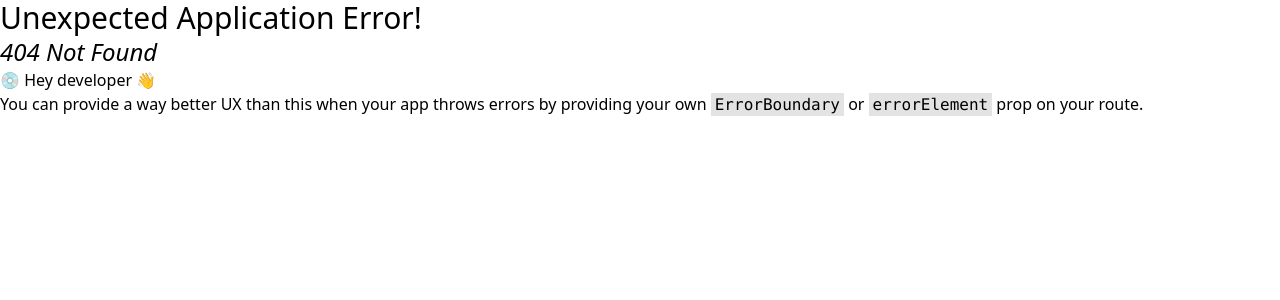
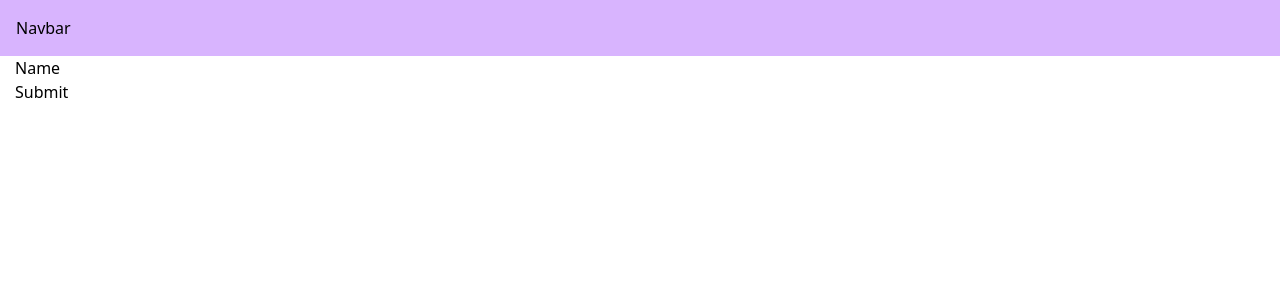
Before and after one commit to AM-Raju/frontend-missions, a React (Vite) app in the folder 00. Mission 6/Module_F4/react-reusuable-components/: page /profile in a window 1280 px wide. Before the commit this address had no page. Shown: the top 300 px of the page. Built offline with nearby package versions, Linux system fonts and the light colour scheme.

Commit message:
Module F5.1 done

```diff
--- a/00. Mission 6/Module_F4/react-reusuable-components/package.json
+++ b/00. Mission 6/Module_F4/react-reusuable-components/package.json
@@ -15,6 +15,7 @@
     "match-sorter": "^6.3.1",
     "react": "^18.2.0",
     "react-dom": "^18.2.0",
+    "react-hook-form": "^7.49.3",
     "react-router-dom": "^6.21.2",
     "sort-by": "^1.2.0",
     "tailwind-merge": "^2.2.0"
--- /dev/null
+++ b/00. Mission 6/Module_F4/react-reusuable-components/src/components/NormalForm.tsx
@@ -0,0 +1,22 @@
+import React from "react";
+import { useForm } from "react-hook-form";
+
+const NormalForm = () => {
+  const { register, handleSubmit } = useForm();
+
+  const onSubmit = (data) => {
+    console.log(data);
+  };
+
+  return (
+    <form onSubmit={handleSubmit(onSubmit)}>
+      <div>
+        <label htmlFor="name">Name</label>
+        <input type="text" id="name" {...register("name")} />
+      </div>
+      <button type="submit">Submit</button>
+    </form>
+  );
+};
+
+export default NormalForm;
--- /dev/null
+++ b/00. Mission 6/Module_F4/react-reusuable-components/src/pages/Profile.tsx
@@ -0,0 +1,13 @@
+import React from "react";
+import NormalForm from "../components/NormalForm";
+import Container from "../components/ui/Container";
+
+const Profile = () => {
+  return (
+    <Container>
+      <NormalForm></NormalForm>
+    </Container>
+  );
+};
+
+export default Profile;
--- a/00. Mission 6/Module_F4/react-reusuable-components/src/routes/routes.tsx
+++ b/00. Mission 6/Module_F4/react-reusuable-components/src/routes/routes.tsx
@@ -4,6 +4,7 @@ import Home from "../pages/Home";
 import About from "../pages/About";
 import AdminLayout from "../components/layout/AdminLayout";
 import Blog from "../pages/Blog";
+import Profile from "../pages/Profile";
 
 const router = createBrowserRouter([
   {
@@ -21,6 +22,10 @@ const router = createBrowserRouter([
       {
         path: "blog",
         element: <Blog></Blog>,
+      },
+      {
+        path: "profile",
+        element: <Profile></Profile>,
       },
     ],
   },
```
Also changed, not shown: 1 other file (tests, documents, lock files or other folders).
